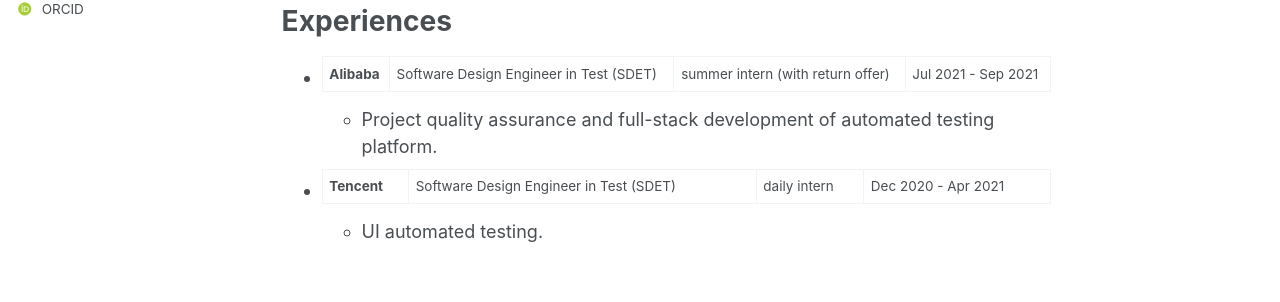
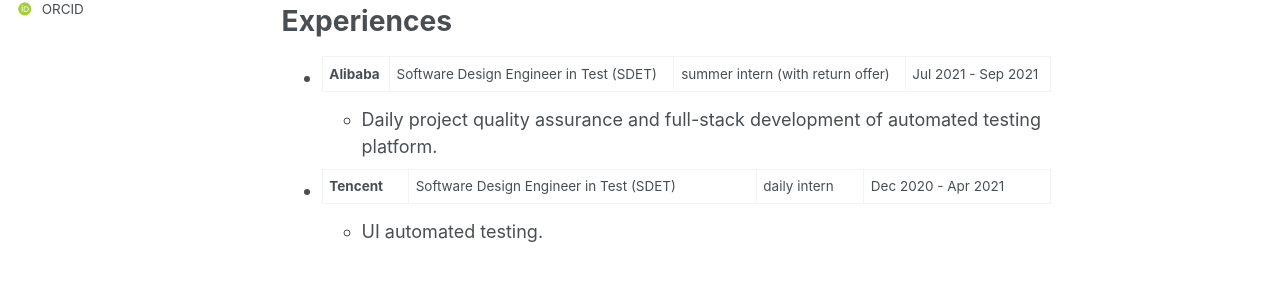
Before and after one commit to qilin-zhou/qilin-zhou.github.io, a Jekyll site: the page built from _pages/about.md, in a window 1280 px wide and 900 px high, scrolled down 1084 px. Shown: the part 418-720 px from the top of the window. Built offline with Jekyll 4.4.1, drawn with Linux system fonts in a browser that asks for light colours; some web fonts are replaced; a script bundle is joined from its source files by our own code; library files that are not in the unit come from our copies.

Commit message:
Update about.md

```diff
--- a/_pages/about.md
+++ b/_pages/about.md
@@ -42,7 +42,7 @@
 ======
 
 - **Alibaba** | Software Design Engineer in Test (SDET) | summer intern (with return offer) | Jul 2021 - Sep 2021
-  - Project quality assurance and full-stack development of automated testing platform.
+  - Daily project quality assurance and full-stack development of automated testing platform.
 
 - **Tencent** | Software Design Engineer in Test (SDET) | daily intern | Dec 2020 - Apr 2021
   - UI automated testing.
```
